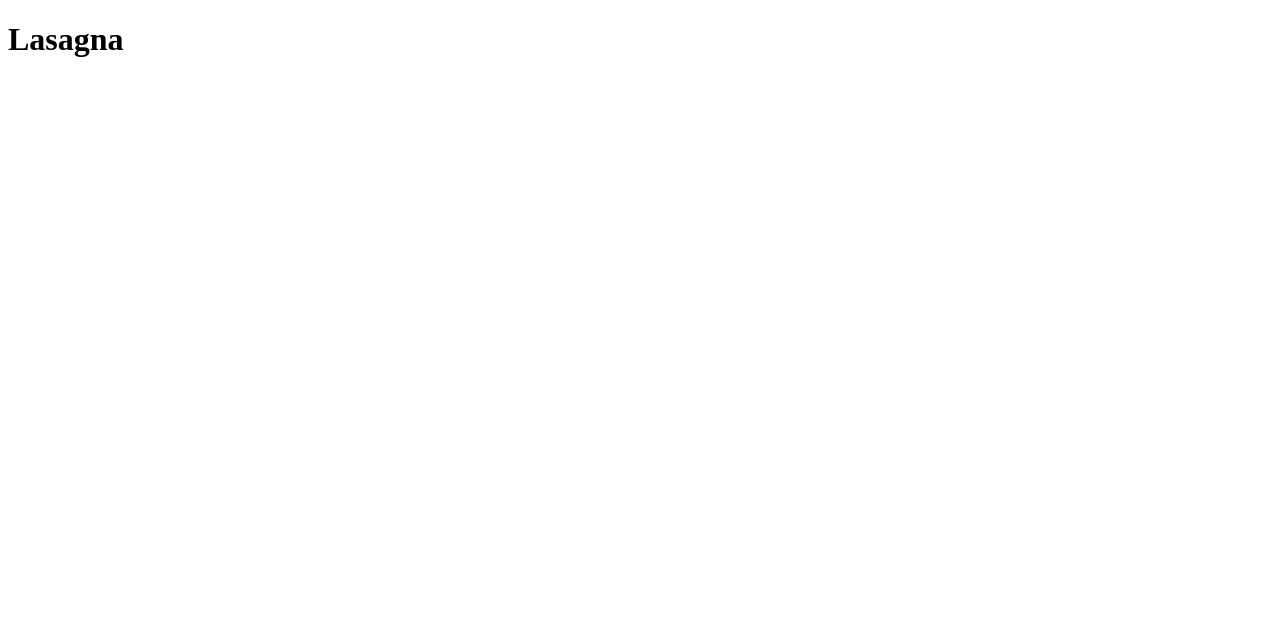
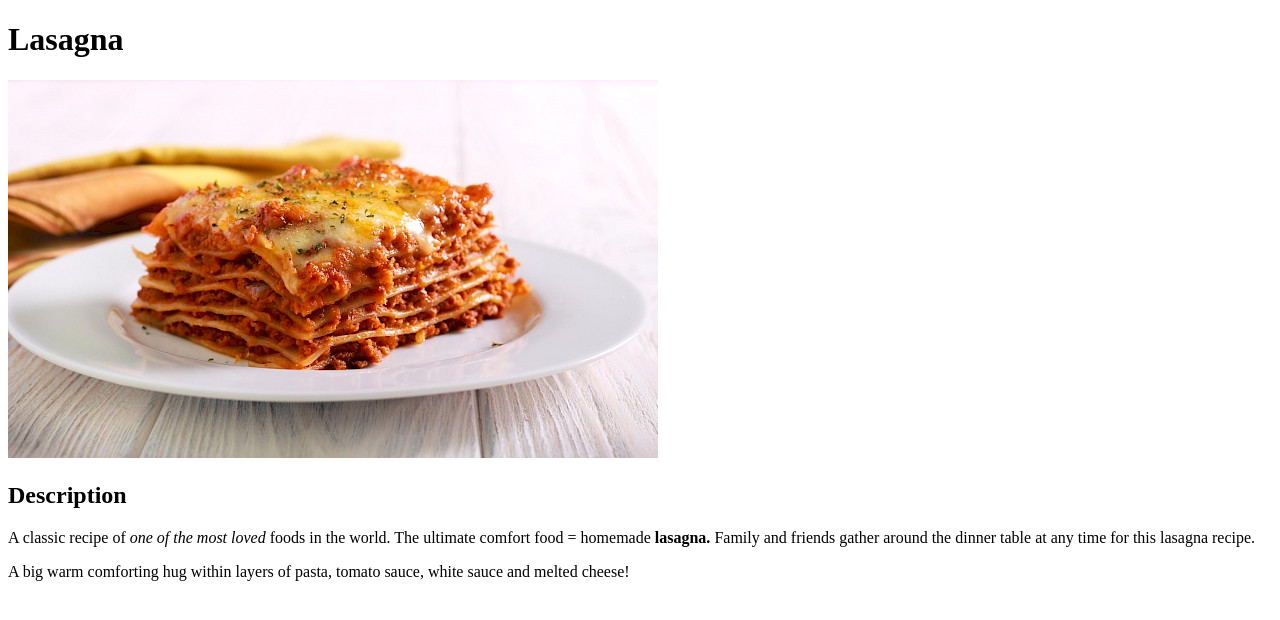
Before and after one commit to elpatrico11/odin-recipes, a plain HTML site: page recipes/lasagna.html in a window 1280 px wide. Drawn offline with Linux system fonts and the light colour scheme.

Commit message:
Add img add description to recipe

```diff
--- a/recipes/lasagna.html
+++ b/recipes/lasagna.html
@@ -6,5 +6,11 @@
     </head>
     <body>
         <h1>Lasagna</h1>
+        <img src="../img/lasagna.jpg" alt="lasagna image">
+
+        <h2>Description</h2>
+        <p>A classic recipe of <em>one of the most loved</em> foods in the world. The ultimate comfort food = homemade <strong>lasagna.</strong> Family and friends gather around the dinner table at any time for this lasagna recipe. </p>
+
+        <p>A big warm comforting hug within layers of pasta, tomato sauce, white sauce and melted cheese!</p>
     </body>
 </html>
```
Also changed, not shown: img/lasagna.jpg (added).
